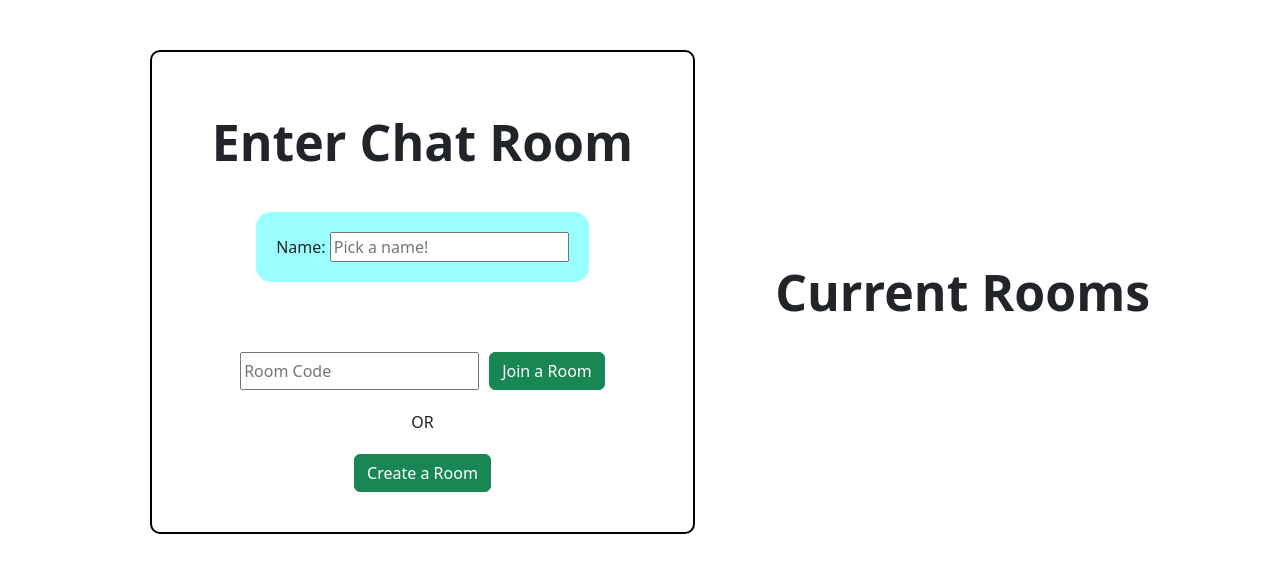
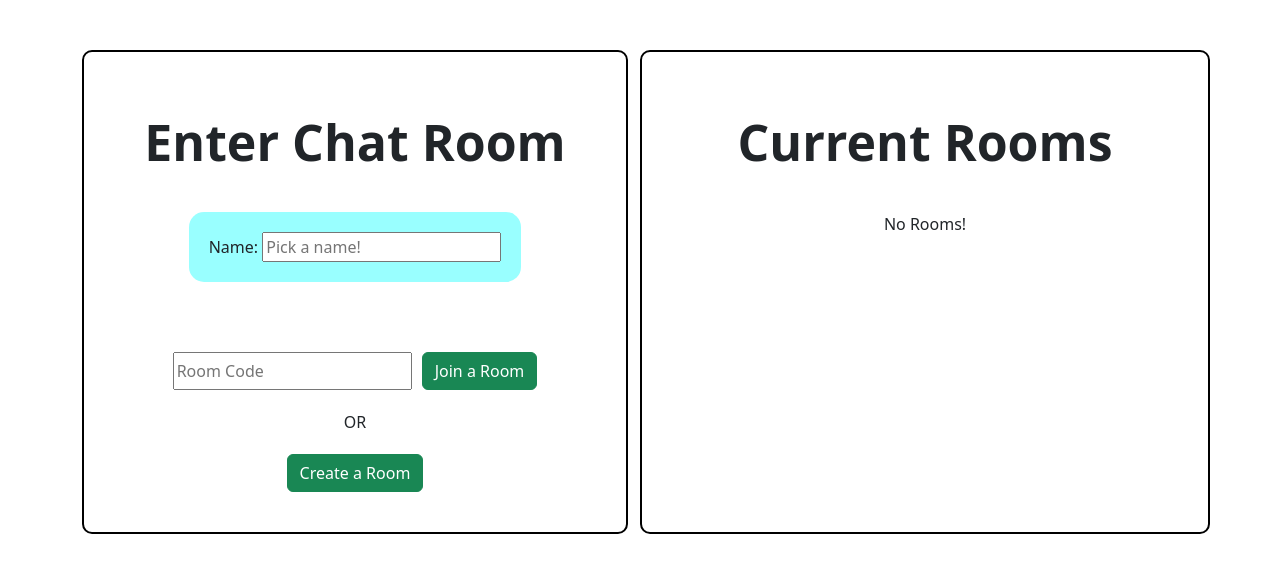
Before and after one commit to BryanM2204/Python-ChatRoom, a Flask app: page / in a window 1280 px wide. Shown: the top 573 px of the page. Run offline with Flask 3, Linux system fonts and the light colour scheme; some libraries are stand-ins or nearby versions.

Commit message:
Added styling for current rooms list in home.html

```diff
--- a/static/css/style.css
+++ b/static/css/style.css
@@ -10,16 +10,15 @@
 
 
 /*   home.html stuff   */
-form {
+form, .current-rooms {
     display: flex;
-    flex-direction:column;
+    flex-direction: column;
     align-items: center;
-    justify-content: center;
     gap: 10px;
     padding: 30px;
     border: 2px solid black;
     border-radius: 10px;
-    margin: 50px;
+    margin-top: 50px;
 }
 
 h3 {
@@ -47,6 +46,14 @@ h3 {
 
 .join button {
     margin-left: 10px;
+}
+
+.room-item {
+    border: 1px solid black;
+    border-radius: 5px;
+    padding: 10px;
+    margin: 10px;
+    text-align: center;
 }
 
 
--- a/templates/home.html
+++ b/templates/home.html
@@ -1,4 +1,8 @@
 {% extends 'base.html' %} {% block content %}
+<div class="container">
+<div class="row">
+
+  <div class="col-6">
     <form method="post">
         <h3>Enter Chat Room</h3>
         <div class="name">
@@ -15,21 +19,34 @@
         </div>
 
         {%  if error %}
-    <ul>
-        <li>{{error}}</li>
-    </ul>
+        <script>
+          alert("{{error}}");
+        </script>
         {% endif %}
 
     </form>
+  </div>
 
+  <div class="current-rooms col-6">
     <h3>Current Rooms</h3>
     <div class="room-list">
       {% for code in room_codes %}
         <div class="room-item">
           <span>Room Code: {{ code }}</span>
-      <a href="{{ url_for('room', code=code) }}">Join</a>
+          <a class="btn btn-primary" href="{{ url_for('room', code=code) }}" role="button">Join</a>
         </div>
       {% endfor %}
     </div>
+  </div>
+
+</div>
+</div>
+
+<script>
+  x = document.getElementsByClassName("room-list")[0]
+  if (x.childNodes.length <= 1) {
+    x.innerHTML = "<p>No Rooms!</p>";
+  }
+</script>
 
 {% endblock %}
```
Lines whose indentation alone changed are shown as unchanged.
